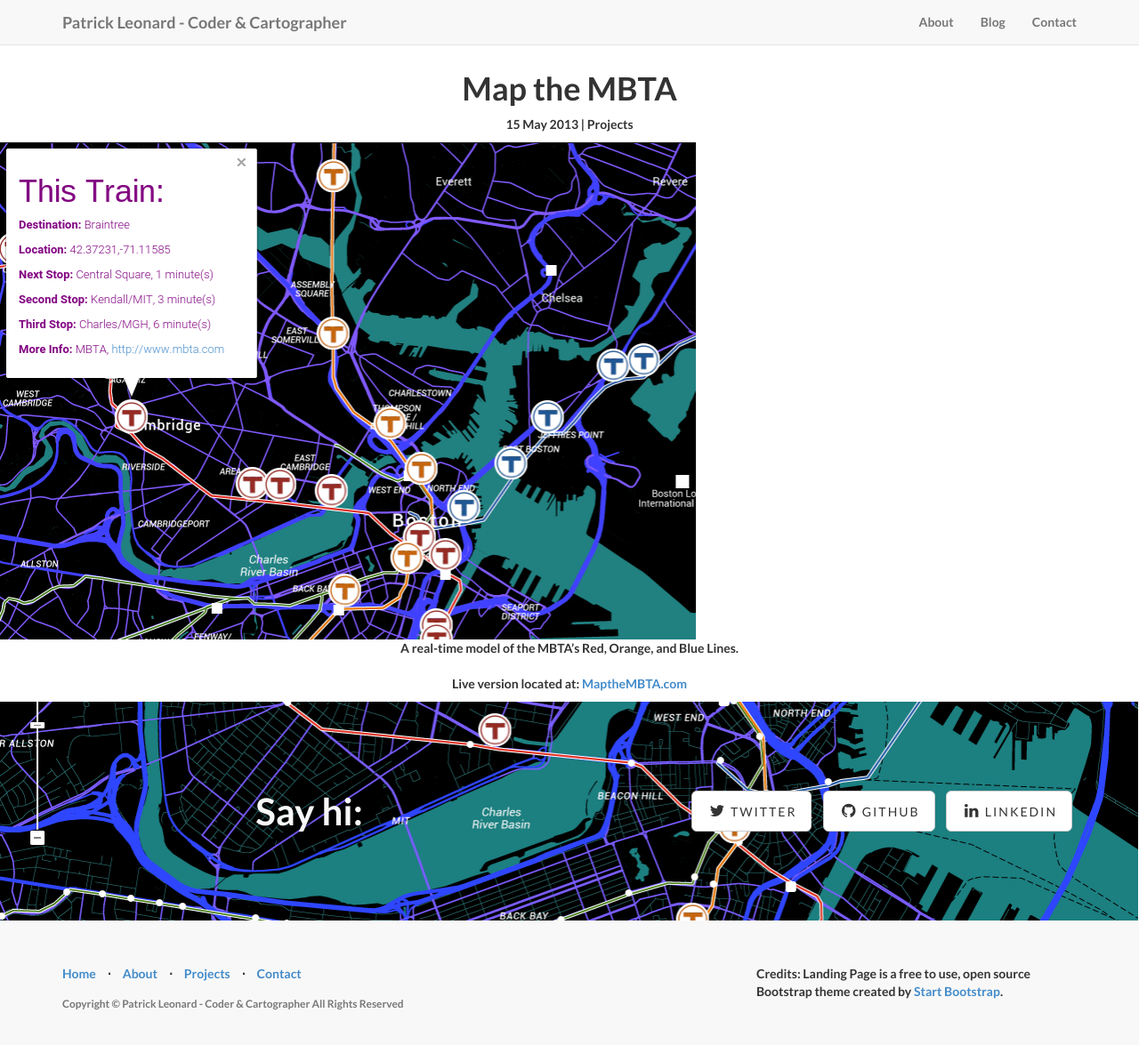
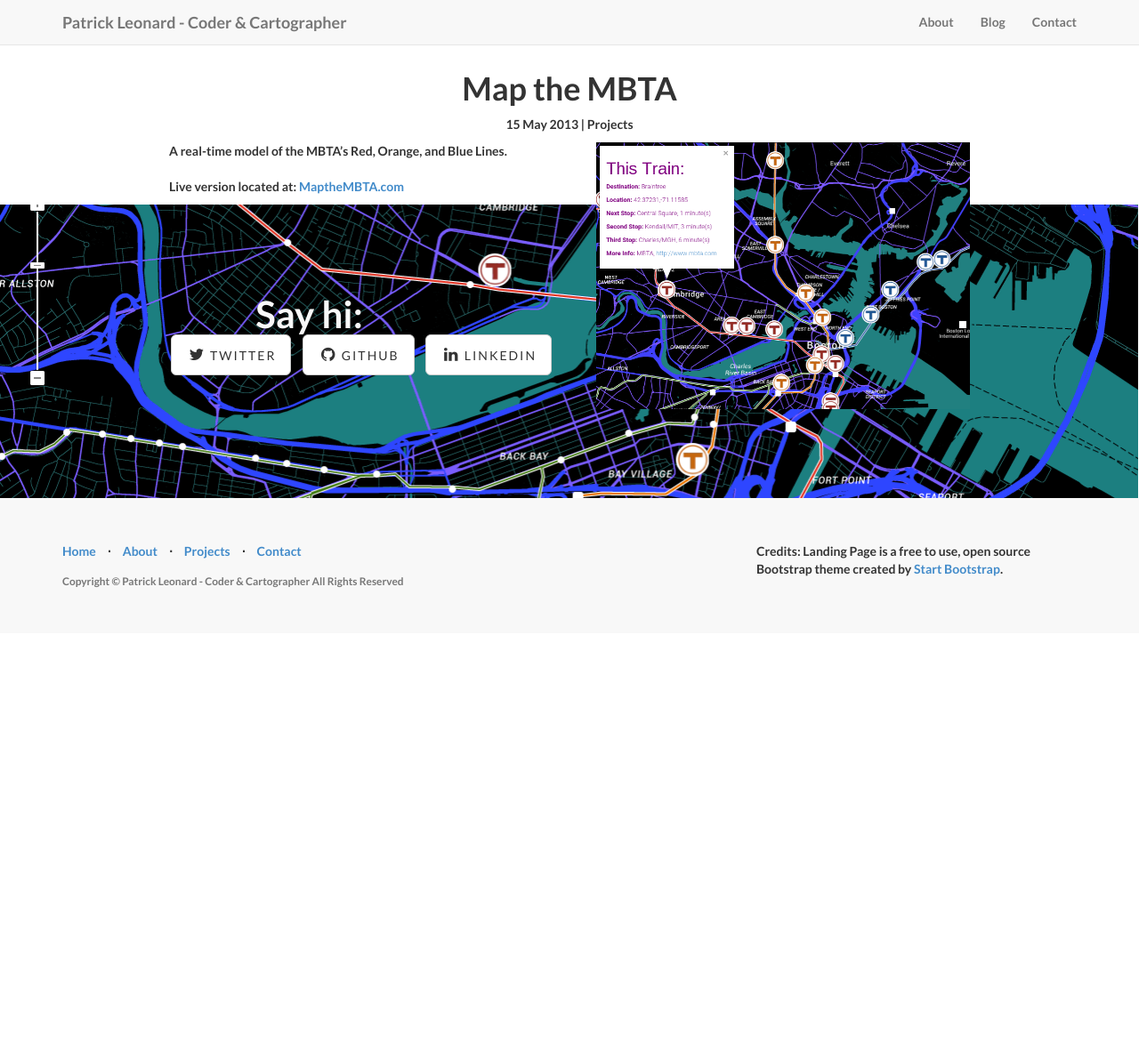
Before and after one commit to pjleonard37/pjleonard37.github.io, a Jekyll site: the page built from _posts/2013-12-20-map-the-mbta.md, in a window 1280 px wide and 1187 px high. Shown: the top 1175 px of the window at 89% size. Built offline with Jekyll 4.4.1, drawn with Linux system fonts in a browser that asks for light colours.

Commit message:
experiments

```diff
--- a/css/landing-page.css
+++ b/css/landing-page.css
@@ -29,9 +29,20 @@
   margin-bottom: 30px;
 }
 
-.page-title, .date-category, .blog-post-full {
+.page-title, .date-category{
   text-align: center;
 }
+
+.blog-post-full {
+  max-width: 900px;
+  margin: 0 auto;
+}
+
+.blog-post-full img {
+  max-height: 300px;
+  float: right;
+}
+
 
 .lead {
     font-size: 18px;
```
